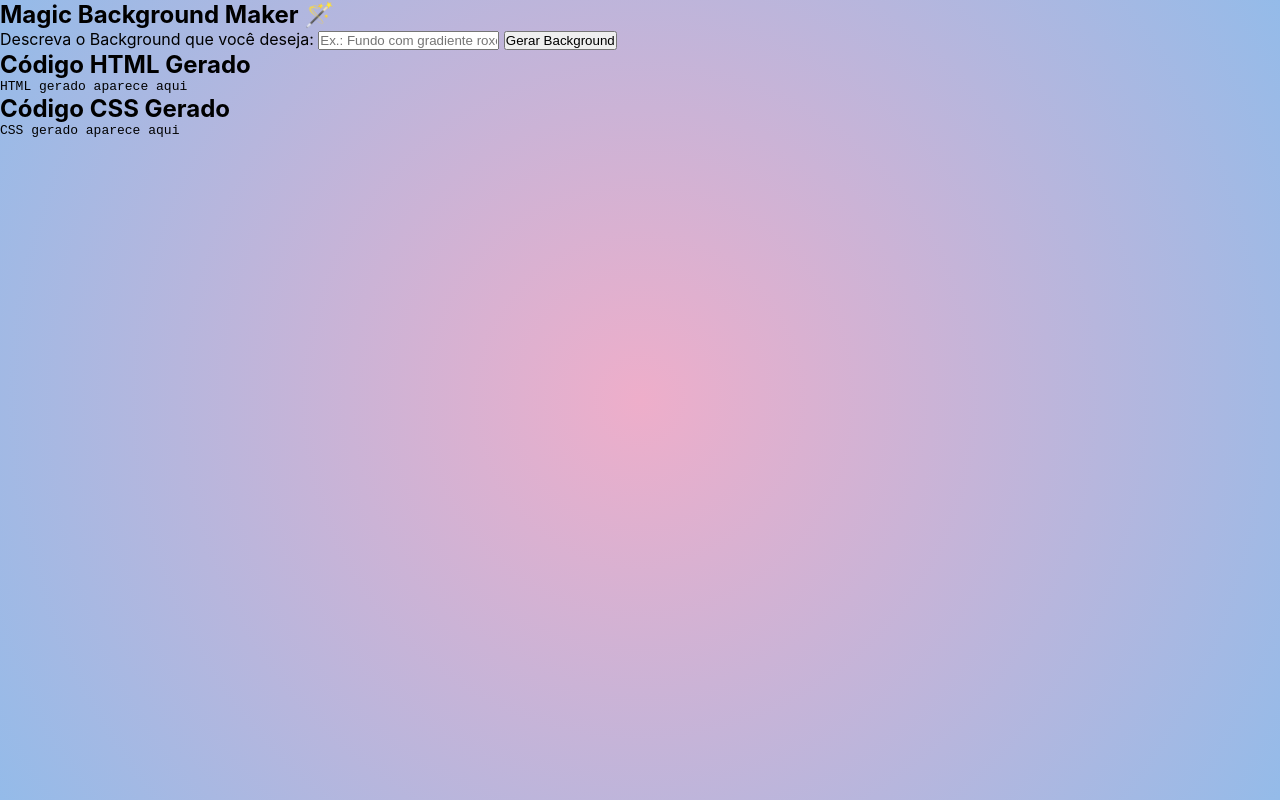
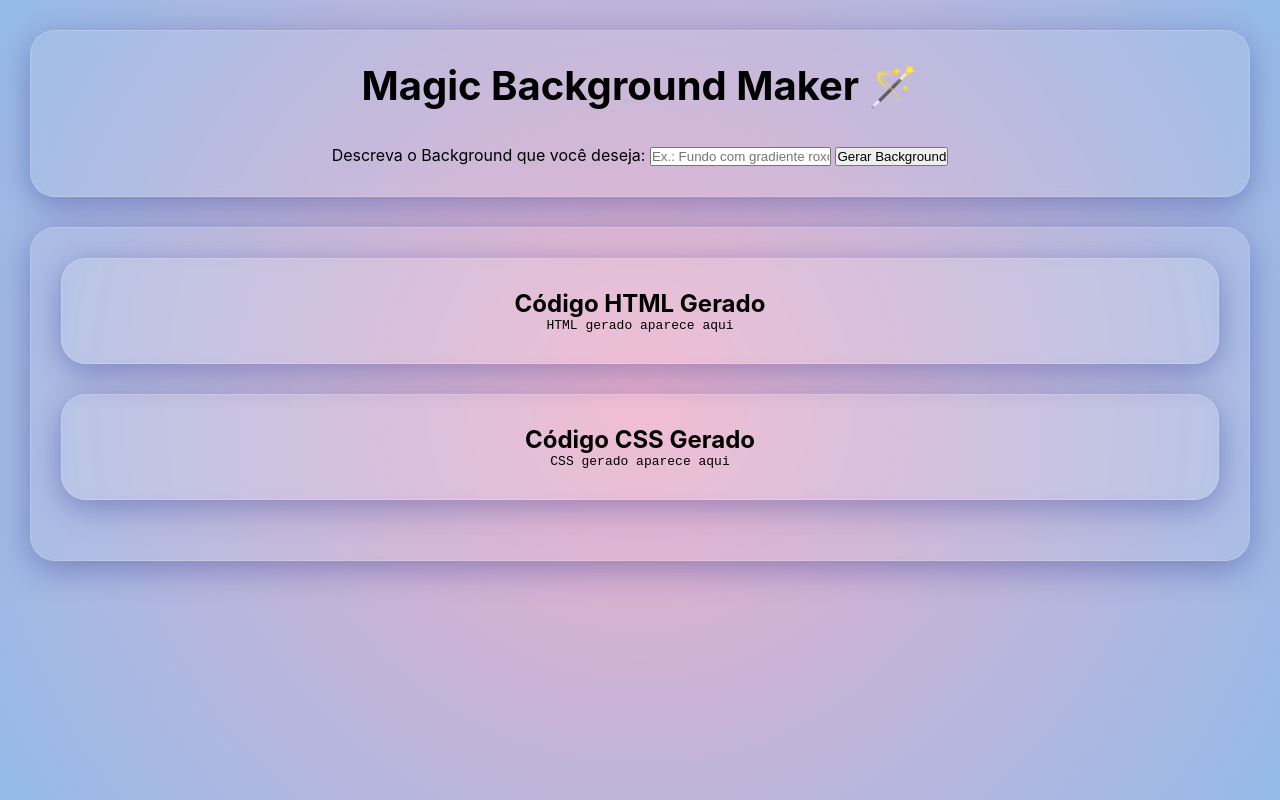
Before and after one commit to Chrysthy/magic-background-maker, a plain HTML site: page index.html in a window 1280 px wide. Drawn offline with Linux system fonts and the light colour scheme.

Commit message:
add root styles

```diff
--- a/src/css/styles.css
+++ b/src/css/styles.css
@@ -2,9 +2,32 @@ body {
     background-color: #18181b;
     font-family: "Inter", sans-serif;
     min-height: 100vh;
-    background: radial-gradient(
-        circle,
-        rgba(238, 174, 202,01) 0%,
-        rgba(148, 187, 233, 1) 100%
-    );
+    background: radial-gradient(circle,
+            rgba(238, 174, 202, 01) 0%,
+            rgba(148, 187, 233, 1) 100%);
 }
+
+.root {
+    max-width: 1280px;
+    margin: 0 auto;
+    padding: 30px;
+    text-align: center;
+}
+
+.root .title {
+    font-size: 40px;
+    font-weight: bold;
+    margin-bottom: 35px;
+    ;
+}
+
+.root .form-card,
+.root .code-section {
+    background: rgba(255, 255, 255, 0.07);
+    border-radius: 25px;
+    box-shadow: 0 8px 32px 0 rgba(31, 38, 135, 0.37);
+    padding: 30px;
+    margin-bottom: 30px;
+    backdrop-filter: blur(6px);
+    border: 1px solid rgba(255, 255, 255, 0.18);
+}
```
